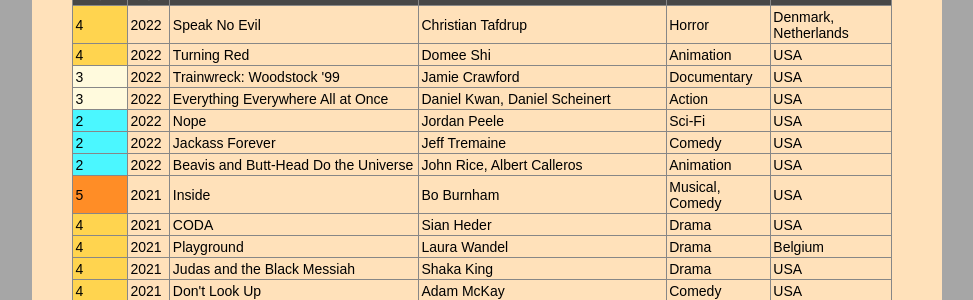
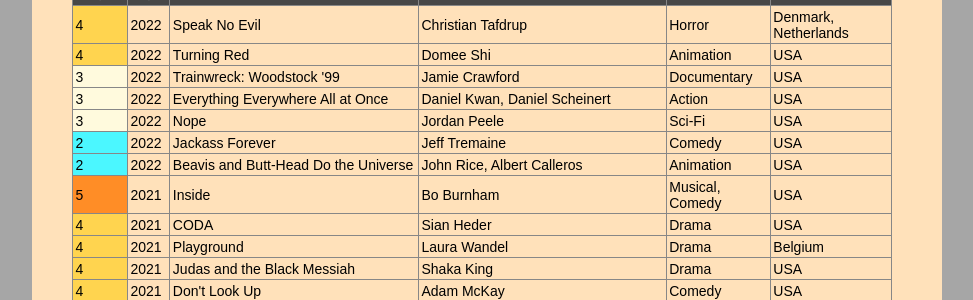
Before and after one commit to witbag/witbag.github.io, a Jekyll site: the page built from likes/index.html, in a window 1280 px wide and 900 px high. Shown: the part 177-477 px from the top of the window, without its empty margins (153-1126 px from the left). Built offline with Jekyll 4.4.1, drawn with Linux system fonts in a browser that asks for light colours.

Commit message:
Update index.html

```diff
--- a/likes/index.html
+++ b/likes/index.html
@@ -41,7 +41,7 @@
  <tr><td bgcolor=#ffd44f>4</td><td>2022</td><td>Turning Red</td><td>Domee Shi</td><td>Animation</td><td>USA</td></tr>
  <tr><td bgcolor=#fffadd>3</td><td>2022</td><td>Trainwreck: Woodstock '99</td><td>Jamie Crawford</td><td>Documentary</td><td>USA</td></tr>
  <tr><td bgcolor=#fffadd>3</td><td>2022</td><td>Everything Everywhere All at Once</td><td>Daniel Kwan, Daniel Scheinert</td><td>Action</td><td>USA</td></tr>
- <tr><td bgcolor=#4bf7ff>2</td><td>2022</td><td>Nope</td><td>Jordan Peele</td><td>Sci-Fi</td><td>USA</td></tr>
+ <tr><td bgcolor=#fffadd>3</td><td>2022</td><td>Nope</td><td>Jordan Peele</td><td>Sci-Fi</td><td>USA</td></tr>
  <tr><td bgcolor=#4bf7ff>2</td><td>2022</td><td>Jackass Forever</td><td>Jeff Tremaine</td><td>Comedy</td><td>USA</td></tr>
  <tr><td bgcolor=#4bf7ff>2</td><td>2022</td><td>Beavis and Butt-Head Do the Universe</td><td>John Rice, Albert Calleros</td><td>Animation</td><td>USA</td></tr>
  <tr><td bgcolor=#ff8d26>5</td><td>2021</td><td>Inside</td><td>Bo Burnham</td><td>Musical, Comedy</td><td>USA</td></tr>
```
